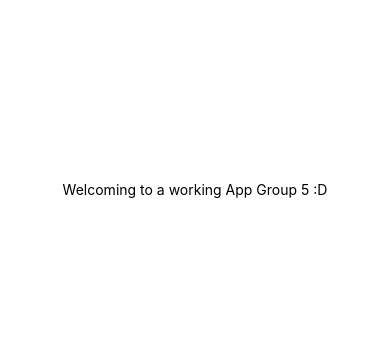
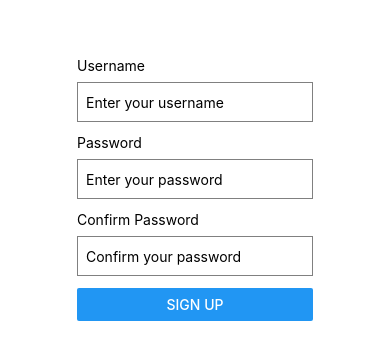
Before and after one commit to divaldez7464/CST438_Project01, a React Native app: screen / in a window 390 px wide. Shown: the part 233-592 px from the top of the page. Built offline with nearby package versions, Linux system fonts and the light colour scheme.

Commit message:
made a sign up page

```diff
--- a/App.js
+++ b/App.js
@@ -1,11 +1,11 @@
-import { StatusBar } from 'expo-status-bar';
-import { StyleSheet, Text, View } from 'react-native';
+import React from 'react';
+import { StyleSheet, View } from 'react-native';
+import SignUpScreen from './SignUpScreen'; // Adjust the path if necessary
 
 export default function App() {
   return (
     <View style={styles.container}>
-      <Text>Welcoming to a working App Group 5 :D</Text>
-      <StatusBar style="auto" />
+      <SignUpScreen />
     </View>
   );
 }
--- /dev/null
+++ b/SignUpScreen.js
@@ -0,0 +1,70 @@
+import React, { useState } from 'react';
+import { View, TextInput, Button, StyleSheet, Text, Alert } from 'react-native';
+
+const SignUpScreen = () => {
+  const [username, setUsername] = useState('');
+  const [password, setPassword] = useState('');
+  const [confirmPassword, setConfirmPassword] = useState('');
+
+  const handleSignUp = () => {
+    if (username === '' || password === '' || confirmPassword === '') {
+      Alert.alert('Error', 'Please fill in all fields');
+    } else if (password !== confirmPassword) {
+      Alert.alert('Error', 'Passwords do not match');
+    } else {
+      Alert.alert('Sign Up Successful', `Welcome, ${username}!`);
+    }
+  };
+
+  return (
+    <View style={styles.container}>
+      <Text style={styles.label}>Username</Text>
+      <TextInput
+        style={styles.input}
+        placeholder="Enter your username"
+        value={username}
+        onChangeText={setUsername}
+      />
+
+      <Text style={styles.label}>Password</Text>
+      <TextInput
+        style={styles.input}
+        placeholder="Enter your password"
+        value={password}
+        onChangeText={setPassword}
+        secureTextEntry
+      />
+
+      <Text style={styles.label}>Confirm Password</Text>
+      <TextInput
+        style={styles.input}
+        placeholder="Confirm your password"
+        value={confirmPassword}
+        onChangeText={setConfirmPassword}
+        secureTextEntry
+      />
+
+      <Button title="Sign Up" onPress={handleSignUp} />
+    </View>
+  );
+};
+
+const styles = StyleSheet.create({
+  container: {
+    flex: 1,
+    justifyContent: 'center',
+    padding: 20,
+  },
+  input: {
+    height: 40,
+    borderColor: 'gray',
+    borderWidth: 1,
+    marginBottom: 12,
+    padding: 8,
+  },
+  label: {
+    marginBottom: 8,
+  },
+});
+
+export default SignUpScreen;
```
